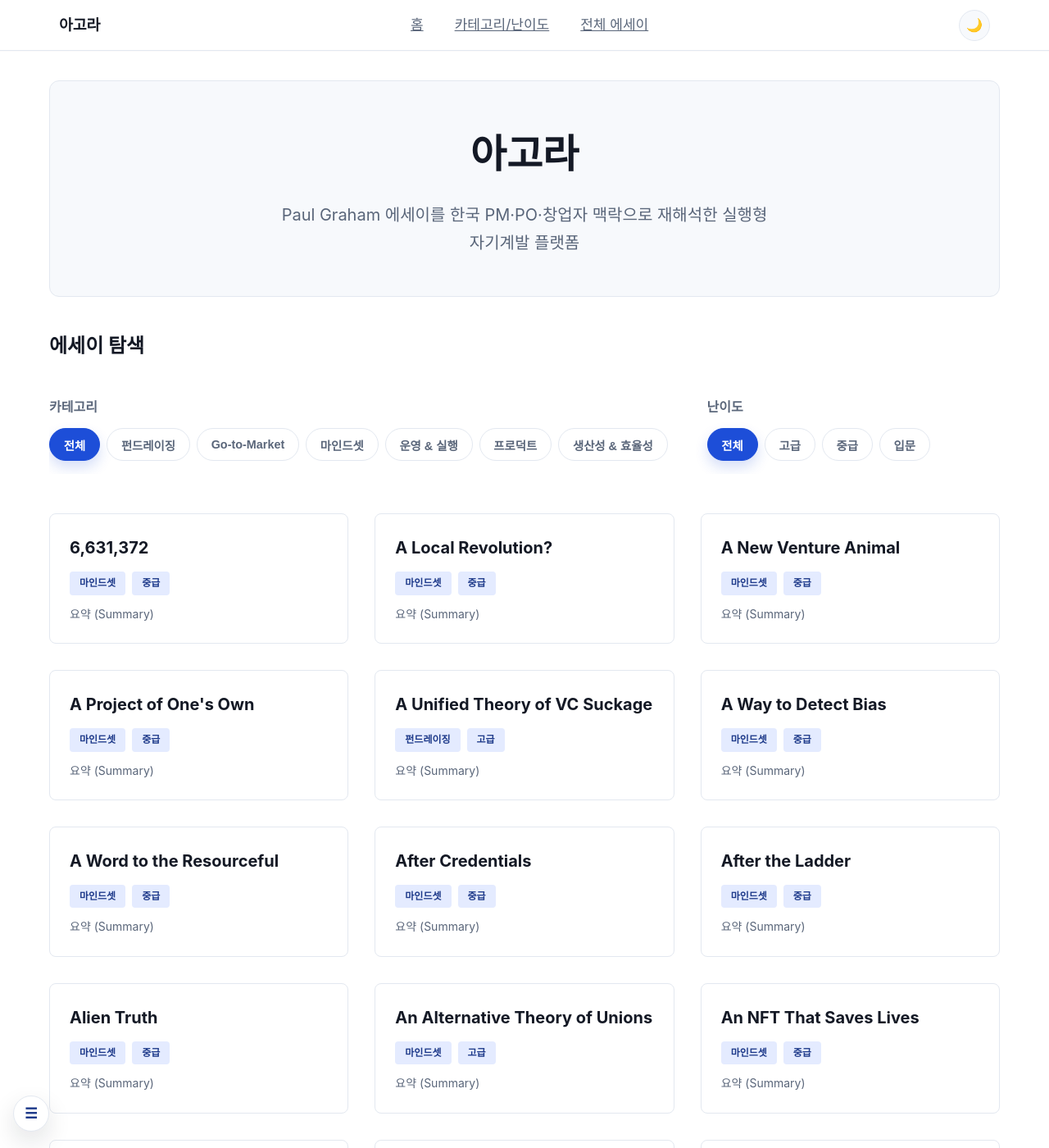
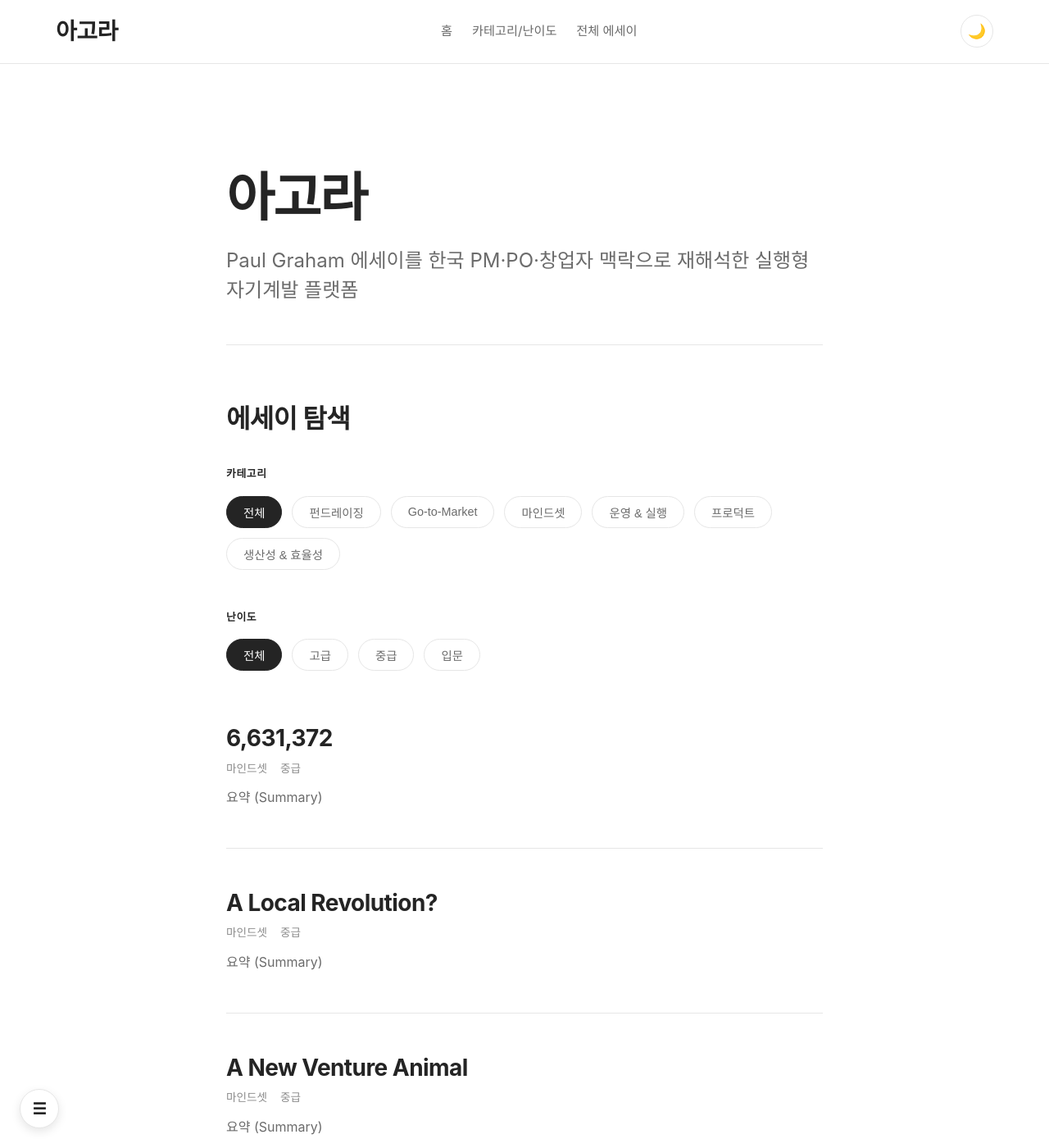
Before and after one commit to arenga/YC, a Jekyll site: the page built from blog/index.html, in a window 1280 px wide and 1400 px high. Shown: the whole window at 82% size. Built offline with Jekyll 4.4.1, drawn with Linux system fonts in a browser that asks for light colours; some web fonts are replaced.

Commit message:
Apply Medium-inspired design to 아고라
- Updated typography with larger font sizes (20px body, 42px+ titles)
- Applied Pretendard Variable font for improved readability
- Redesigned with Medium's minimalist aesthetic
- Changed primary color to green (#1A8917) like Medium
- Removed heavy shadows, using clean borders instead
- Optimized reading width to 680px
- Increased spacing and margins for better readability
- Simplified card design with bottom borders
- Enhanced dark mode with proper color contrast

The design now focuses on reading experience with:
- Clear typography hierarchy
- Generous whitespace
- Minimal distractions
- Clean, professional appearance

🤖 Generated with [Claude Code](https://claude.com/claude-code)

Co-Authored-By: Claude <noreply@anthropic.com>

```diff
--- a/blog/_layouts/default.html
+++ b/blog/_layouts/default.html
@@ -6,6 +6,7 @@
   <title>{% if page.title %}{{ page.title }} - {% endif %}{{ site.title }}</title>
   <meta name="description" content="{{ page.excerpt | default: site.description | strip_html | normalize_whitespace | truncate: 160 | escape }}">
   {% seo %}
+  <link rel="stylesheet" as="style" crossorigin href="https://cdn.jsdelivr.net/gh/orioncactus/pretendard@v1.3.9/dist/web/variable/pretendardvariable-dynamic-subset.min.css" />
   <link rel="stylesheet" href="{{ '/assets/css/main.css' | relative_url }}">
 </head>
 <body>
--- a/blog/assets/css/main.css
+++ b/blog/assets/css/main.css
@@ -1,4 +1,4 @@
-@import url("https://cdn.jsdelivr.net/gh/orioncactus/pretendard/dist/web/variable/pretendardvariable.css");
+/* Medium-inspired Design for 아고라 */
 
 /* CSS Reset & Base */
 * {
@@ -12,84 +12,84 @@
 :root:not([data-theme]),
 .theme-light {
   color-scheme: light;
-  --color-bg: #ffffff;
-  --color-surface: #f7f9fc;
-  --color-text: #141925;
-  --color-text-light: #5a667a;
-  --color-border: #e3e8f0;
-  --color-primary: #1d4ed8;
-  --color-primary-strong: #1e3a8a;
-  --color-primary-soft: #e4ebff;
-  --color-hover: #f0f4ff;
-  --font-sans: "Pretendard Variable", "Pretendard", -apple-system, BlinkMacSystemFont, "Segoe UI", Roboto, "Helvetica Neue", Arial, sans-serif;
-  --font-serif: "Pretendard Variable", "Pretendard", "Apple SD Gothic Neo", "Noto Sans KR", sans-serif;
-  --max-width: 1200px;
-  --content-width: 72ch;
+  --color-bg: #FFFFFF;
+  --color-surface: #FAFAFA;
+  --color-text: #242424;
+  --color-text-medium: #6B6B6B;
+  --color-text-light: #8B8B8B;
+  --color-border: #E6E6E6;
+  --color-border-light: #F2F2F2;
+  --color-primary: #1A8917;
+  --color-primary-hover: #156d13;
+  --color-primary-soft: #E8F5E7;
+  --color-hover: #F7F7F7;
+  --font-sans: "Pretendard Variable", "Pretendard", -apple-system, BlinkMacSystemFont, system-ui, sans-serif;
+  --max-width: 1192px;
+  --content-width: 680px;
+  --reading-width: 728px;
 }
 
 :root[data-theme="dark"],
 .theme-dark {
   color-scheme: dark;
-  --color-bg: #0b0f1a;
-  --color-surface: #0f172a;
-  --color-text: #e5ebf5;
-  --color-text-light: #b5c1d6;
-  --color-border: #1f2937;
-  --color-primary: #60a5fa;
-  --color-primary-strong: #93c5fd;
-  --color-primary-soft: rgba(96, 165, 250, 0.16);
-  --color-hover: rgba(96, 165, 250, 0.14);
-}
-
-body {
-  font-family: var(--font-sans);
-  font-size: 17px;
-  line-height: 1.7;
-  color: var(--color-text);
-  background: var(--color-bg);
-  -webkit-font-smoothing: antialiased;
-  text-rendering: optimizeLegibility;
-  transition: background-color 0.25s ease, color 0.25s ease;
+  --color-bg: #0A0A0A;
+  --color-surface: #1A1A1A;
+  --color-text: #E6E6E6;
+  --color-text-medium: #A8A8A8;
+  --color-text-light: #8B8B8B;
+  --color-border: #2E2E2E;
+  --color-border-light: #242424;
+  --color-primary: #5ECC58;
+  --color-primary-hover: #4DB847;
+  --color-primary-soft: rgba(94, 204, 88, 0.15);
+  --color-hover: #1F1F1F;
 }
 
 html {
   scroll-behavior: smooth;
 }
 
-/* Header */
+body {
+  font-family: var(--font-sans);
+  font-size: 18px;
+  line-height: 1.6;
+  color: var(--color-text);
+  background: var(--color-bg);
+  -webkit-font-smoothing: antialiased;
+  -moz-osx-font-smoothing: grayscale;
+  text-rendering: optimizeLegibility;
+  transition: background-color 0.3s ease, color 0.3s ease;
+}
+
+/* Header - Medium Style */
 .site-header {
   border-bottom: 1px solid var(--color-border);
-  padding: 0.5rem 0;
+  background: var(--color-bg);
   position: sticky;
   top: 0;
-  background: color-mix(in srgb, var(--color-bg) 90%, transparent);
-  backdrop-filter: blur(10px);
   z-index: 100;
-  box-shadow: 0 1px 0 rgba(0, 0, 0, 0.02);
-  transition: transform 0.2s ease, box-shadow 0.2s ease;
+  transition: transform 0.3s ease;
 }
 
 .site-header.hide {
   transform: translateY(-100%);
-  box-shadow: none;
 }
 
 .nav-container {
   max-width: var(--max-width);
   margin: 0 auto;
-  padding: 0 2rem;
+  padding: 1rem 1.5rem;
   display: flex;
   justify-content: space-between;
   align-items: center;
-  gap: 1rem;
 }
 
 .site-title {
-  font-size: 1.15rem;
-  font-weight: 800;
+  font-size: 1.75rem;
+  font-weight: 700;
   color: var(--color-text);
   text-decoration: none;
-  letter-spacing: -0.01em;
+  letter-spacing: -0.02em;
 }
 
 .site-title:hover {
@@ -98,54 +98,45 @@ html {
 
 .nav-links {
   display: flex;
-  gap: 0.75rem;
+  gap: 1.5rem;
   align-items: center;
-  flex-wrap: wrap;
 }
 
 .nav-links a {
-  padding: 0.45rem 0.75rem;
-  border-radius: 999px;
-  color: var(--color-text-light);
-  border: 1px solid transparent;
-  transition: all 0.2s;
+  color: var(--color-text-medium);
+  text-decoration: none;
+  font-size: 0.95rem;
+  transition: color 0.2s;
 }
 
 .nav-links a:hover {
   color: var(--color-text);
-  background: var(--color-hover);
-  border-color: var(--color-border);
-}
-
-.nav-links a:focus-visible {
-  outline: 2px solid var(--color-primary);
-  outline-offset: 2px;
 }
 
 .nav-actions {
   display: flex;
   align-items: center;
-  gap: 0.5rem;
+  gap: 1rem;
 }
 
 .theme-toggle {
-  width: 38px;
-  height: 38px;
+  width: 40px;
+  height: 40px;
   border-radius: 50%;
   border: 1px solid var(--color-border);
-  background: var(--color-surface);
+  background: var(--color-bg);
   color: var(--color-text);
   cursor: pointer;
-  display: inline-flex;
+  display: flex;
   align-items: center;
   justify-content: center;
-  font-size: 1rem;
+  font-size: 1.1rem;
   transition: all 0.2s ease;
 }
 
 .theme-toggle:hover {
-  box-shadow: 0 6px 16px rgba(0, 0, 0, 0.12);
-  border-color: var(--color-primary);
+  background: var(--color-hover);
+  border-color: var(--color-text-medium);
 }
 
 .theme-toggle:focus-visible {
@@ -157,84 +148,91 @@ html {
 .main-content {
   max-width: var(--max-width);
   margin: 0 auto;
-  padding: 2.25rem 1.25rem 3rem;
+  padding: 3rem 1.5rem;
   min-height: calc(100vh - 200px);
 }
 
-/* Home Page */
+/* Home Hero - Medium Style */
 .hero {
-  text-align: center;
-  padding: 3rem 1rem;
-  border: 1px solid var(--color-border);
-  background: var(--color-surface);
-  border-radius: 12px;
-  margin-bottom: 2.5rem;
+  text-align: left;
+  padding: 5rem 0 3rem;
+  max-width: var(--reading-width);
+  margin: 0 auto 4rem;
+  border-bottom: 1px solid var(--color-border);
 }
 
 .hero-title {
-  font-size: 3rem;
+  font-size: 4rem;
   font-weight: 700;
-  margin-bottom: 1rem;
+  margin-bottom: 1.5rem;
+  letter-spacing: -0.03em;
+  line-height: 1.1;
 }
 
 .hero-subtitle {
-  font-size: 1.25rem;
-  color: var(--color-text-light);
-  max-width: 600px;
-  margin: 0 auto;
+  font-size: 1.5rem;
+  color: var(--color-text-medium);
+  line-height: 1.5;
+  font-weight: 400;
 }
 
-/* Filter Section */
+/* Filter Section - Medium Style */
 .filter-section {
-  margin-bottom: 3rem;
+  max-width: var(--reading-width);
+  margin: 0 auto 4rem;
 }
 
 .section-title {
-  font-size: 1.5rem;
-  margin-bottom: 1.5rem;
+  font-size: 2rem;
+  font-weight: 700;
+  margin-bottom: 2rem;
+  letter-spacing: -0.02em;
 }
 
 .filters {
   display: flex;
   gap: 3rem;
   flex-wrap: wrap;
-  padding: 1rem 0;
-  overflow-x: auto;
+  margin-bottom: 2rem;
 }
 
 .filter-group h3 {
   font-size: 1rem;
-  margin-bottom: 0.75rem;
-  color: var(--color-text-light);
+  font-weight: 600;
+  margin-bottom: 1rem;
+  color: var(--color-text);
+  text-transform: uppercase;
+  letter-spacing: 0.05em;
+  font-size: 0.8rem;
 }
 
 .filter-tags {
   display: flex;
-  gap: 0.5rem;
+  gap: 0.75rem;
   flex-wrap: wrap;
 }
 
 .filter-tag {
-  padding: 0.55rem 1.05rem;
+  padding: 0.5rem 1.25rem;
   border: 1px solid var(--color-border);
   background: var(--color-bg);
-  border-radius: 999px;
+  border-radius: 24px;
   cursor: pointer;
   font-size: 0.9rem;
-  font-weight: 600;
-  color: var(--color-text-light);
+  font-weight: 500;
+  color: var(--color-text-medium);
   transition: all 0.2s ease;
 }
 
 .filter-tag:hover {
   background: var(--color-hover);
+  border-color: var(--color-text-medium);
 }
 
 .filter-tag.active {
-  background: var(--color-primary);
-  color: #fff;
-  border-color: var(--color-primary);
-  box-shadow: 0 8px 16px rgba(29, 78, 216, 0.18);
+  background: var(--color-text);
+  color: var(--color-bg);
+  border-color: var(--color-text);
 }
 
 .filter-tag:focus-visible {
@@ -242,101 +240,86 @@ html {
   outline-offset: 2px;
 }
 
-/* Essays Grid */
+/* Essays Grid - Medium Style */
 .essays-grid {
-  display: grid;
-  grid-template-columns: repeat(auto-fill, minmax(300px, 1fr));
-  gap: 2rem;
+  max-width: var(--reading-width);
+  margin: 0 auto;
+  display: flex;
+  flex-direction: column;
+  gap: 3rem;
 }
 
 .essay-card {
-  border: 1px solid var(--color-border);
-  border-radius: 8px;
-  padding: 1.5rem;
-  transition: all 0.3s;
-  background: #fff;
-  display: grid;
-  grid-template-rows: auto auto 1fr;
+  border-bottom: 1px solid var(--color-border);
+  padding-bottom: 3rem;
+  transition: all 0.2s;
+  background: transparent;
 }
 
-[data-theme="dark"] .hero,
-[data-theme="dark"] .essay-card,
-[data-theme="dark"] .toc {
-  background: var(--color-surface);
+.essay-card:last-child {
+  border-bottom: none;
 }
 
-[data-theme="dark"] .essay-card {
-  border-color: var(--color-border);
-  box-shadow: 0 6px 16px rgba(0, 0, 0, 0.35);
-}
-
-.essay-card:hover {
-  box-shadow: 0 4px 12px rgba(0, 0, 0, 0.1);
-  border-color: var(--color-primary);
+.essay-card:hover .essay-card-title a {
+  color: var(--color-primary);
 }
 
 .essay-card-title {
-  font-size: 1.25rem;
-  margin-bottom: 0.75rem;
+  font-size: 1.75rem;
+  font-weight: 700;
+  margin-bottom: 0.5rem;
+  letter-spacing: -0.02em;
+  line-height: 1.3;
 }
 
 .essay-card-title a {
   color: var(--color-text);
   text-decoration: none;
-}
-
-.essay-card-title a:hover {
-  color: var(--color-primary);
+  transition: color 0.2s;
 }
 
 .essay-card-meta {
   display: flex;
-  gap: 0.5rem;
+  gap: 1rem;
   margin-bottom: 0.75rem;
+  align-items: center;
 }
 
 .essay-card-meta span {
-  font-size: 0.75rem;
-  padding: 0.25rem 0.75rem;
-  border-radius: 4px;
-  background: var(--color-primary-soft);
-  color: var(--color-primary-strong);
-  font-weight: 600;
+  font-size: 0.85rem;
+  color: var(--color-text-light);
+  font-weight: 500;
 }
 
 .essay-card-excerpt {
-  font-size: 0.875rem;
-  color: var(--color-text-light);
+  font-size: 1rem;
+  color: var(--color-text-medium);
   line-height: 1.6;
 }
 
-/* Essay Page */
+/* Essay Page - Medium Reading Experience */
 .essay {
   max-width: var(--content-width);
   margin: 0 auto;
-  width: 100%;
 }
 
 .breadcrumb {
   display: flex;
   align-items: center;
-  gap: 0.35rem;
-  font-size: 0.9rem;
+  gap: 0.5rem;
+  font-size: 0.85rem;
   color: var(--color-text-light);
-  margin-bottom: 0.75rem;
-  flex-wrap: wrap;
+  margin-bottom: 2rem;
 }
 
 .breadcrumb a {
   color: var(--color-text-light);
   text-decoration: none;
-  padding: 0.15rem 0.3rem;
-  border-radius: 6px;
+  transition: color 0.2s;
 }
 
 .breadcrumb a:hover {
   color: var(--color-text);
-  background: var(--color-hover);
 }
 
 .reading-progress {
@@ -344,190 +327,170 @@ html {
   top: 0;
   left: 0;
   width: 100%;
-  height: 3px;
-  background: rgba(227, 232, 240, 0.9);
-  border-radius: 999px;
-  overflow: hidden;
+  height: 2px;
+  background: transparent;
   z-index: 200;
-}
-
-[data-theme="dark"] .reading-progress {
-  background: rgba(31, 41, 55, 0.9);
 }
 
 .reading-progress span {
   display: block;
   height: 100%;
   width: 0;
-  background: linear-gradient(90deg, #2563eb, #7c3aed);
+  background: var(--color-text);
   transition: width 0.1s ease-out;
 }
 
-[data-theme="dark"] .reading-progress span {
-  background: linear-gradient(90deg, #60a5fa, #a78bfa);
-}
-.scroll-top {
+.scroll-top,
+.toc-fab {
   position: fixed;
-  right: 16px;
-  bottom: 20px;
-  width: 44px;
-  height: 44px;
+  bottom: 24px;
+  width: 48px;
+  height: 48px;
   border-radius: 50%;
   border: 1px solid var(--color-border);
   background: var(--color-bg);
-  color: var(--color-primary-strong);
-  font-size: 1.1rem;
-  font-weight: 700;
-  box-shadow: 0 12px 30px rgba(20, 25, 37, 0.12);
+  color: var(--color-text);
+  font-size: 1.2rem;
+  font-weight: 600;
+  box-shadow: 0 4px 12px rgba(0, 0, 0, 0.1);
   cursor: pointer;
-  opacity: 0;
-  pointer-events: none;
   transition: all 0.2s ease;
 }
 
-[data-theme="dark"] .scroll-top {
-  background: var(--color-surface);
-  color: var(--color-primary);
-  box-shadow: 0 12px 30px rgba(0, 0, 0, 0.45);
+.scroll-top {
+  right: 24px;
+  opacity: 0;
+  pointer-events: none;
 }
 
 .scroll-top.show {
   opacity: 1;
   pointer-events: auto;
-  transform: translateY(0);
-}
-
-.scroll-top:focus-visible {
-  outline: 2px solid var(--color-primary);
-  outline-offset: 2px;
 }
 
 .toc-fab {
-  position: fixed;
-  left: 16px;
-  bottom: 20px;
-  width: 44px;
-  height: 44px;
-  border-radius: 50%;
-  border: 1px solid var(--color-border);
-  background: var(--color-bg);
-  color: var(--color-primary-strong);
-  font-size: 1.1rem;
-  font-weight: 700;
-  box-shadow: 0 12px 30px rgba(20, 25, 37, 0.12);
-  cursor: pointer;
-  transition: all 0.2s ease;
+  left: 24px;
 }
 
-[data-theme="dark"] .toc-fab {
-  background: var(--color-surface);
-  color: var(--color-primary);
-  box-shadow: 0 12px 30px rgba(0, 0, 0, 0.45);
+.scroll-top:hover,
+.toc-fab:hover {
+  background: var(--color-text);
+  color: var(--color-bg);
+  transform: scale(1.05);
 }
 
+.scroll-top:focus-visible,
 .toc-fab:focus-visible {
   outline: 2px solid var(--color-primary);
   outline-offset: 2px;
 }
 
 .essay-header {
-  text-align: center;
-  padding-bottom: 2rem;
+  padding: 3rem 0 2rem;
+  margin-bottom: 3rem;
   border-bottom: 1px solid var(--color-border);
-  margin-bottom: 2rem;
 }
 
 .essay-title {
-  font-size: 2.25rem;
+  font-size: 3rem;
   font-weight: 700;
-  margin-bottom: 1rem;
+  margin-bottom: 1.5rem;
+  letter-spacing: -0.03em;
+  line-height: 1.15;
 }
 
 .essay-meta {
   display: flex;
-  gap: 1rem;
-  justify-content: center;
+  gap: 1.5rem;
   margin-bottom: 1rem;
+  flex-wrap: wrap;
 }
 
 .essay-meta span {
-  font-size: 0.875rem;
-  padding: 0.5rem 1rem;
-  border-radius: 4px;
-  background: var(--color-hover);
+  font-size: 0.9rem;
+  color: var(--color-text-medium);
+  font-weight: 500;
 }
 
 .original-link {
   color: var(--color-primary);
   text-decoration: none;
-  font-size: 0.875rem;
+  font-size: 0.9rem;
+  font-weight: 500;
 }
 
 .original-link:hover {
   text-decoration: underline;
 }
 
-/* Essay Content */
+/* Essay Content - Medium Typography */
 .essay-content {
-  font-family: var(--font-serif);
-  font-size: 1.08rem;
-  line-height: 1.85;
+  font-size: 1.25rem;
+  line-height: 1.7;
   color: var(--color-text);
-  text-wrap: pretty;
-  word-break: keep-all;
-  hyphens: auto;
+  letter-spacing: -0.003em;
 }
 
-.essay-content p + p {
-  margin-top: 0.85rem;
+.essay-content p {
+  margin: 2rem 0;
 }
 
 .essay-content h2 {
-  font-family: var(--font-sans);
-  font-size: 1.5rem;
-  margin: 2.5rem 0 1rem;
-  padding-top: 1.5rem;
-  border-top: 1px solid var(--color-border);
-  scroll-margin-top: 90px;
+  font-size: 2rem;
+  font-weight: 700;
+  margin: 3.5rem 0 1.5rem;
+  letter-spacing: -0.02em;
+  line-height: 1.25;
+  scroll-margin-top: 80px;
 }
 
 .essay-content h2:first-child {
-  border-top: none;
-  padding-top: 0;
   margin-top: 0;
 }
 
 .essay-content h3 {
-  font-family: var(--font-sans);
-  font-size: 1.2rem;
-  margin: 1.5rem 0 0.5rem;
-  scroll-margin-top: 90px;
-}
-
-.essay-content p {
-  margin: 1.05rem 0;
+  font-size: 1.5rem;
+  font-weight: 700;
+  margin: 2.5rem 0 1rem;
+  letter-spacing: -0.015em;
+  line-height: 1.3;
+  scroll-margin-top: 80px;
 }
 
 .essay-content ul,
 .essay-content ol {
-  margin: 1rem 0 1.5rem;
-  padding-left: 1.25rem;
+  margin: 2rem 0;
+  padding-left: 2rem;
 }
 
 .essay-content li {
-  margin-bottom: 0.5rem;
+  margin-bottom: 0.75rem;
+  line-height: 1.7;
+}
+
+.essay-content li::marker {
+  color: var(--color-text-medium);
 }
 
 .essay-content strong {
-  font-weight: 700;
-  color: #0f172a;
-  background: var(--color-primary-soft);
-  padding: 0 4px;
+  font-weight: 600;
+  color: var(--color-text);
 }
 
-.essay-content ul li::marker,
-.essay-content ol li::marker {
+.essay-content em {
+  font-style: italic;
+}
+
+.essay-content a {
   color: var(--color-primary);
+  text-decoration: underline;
+  text-decoration-thickness: 1px;
+  text-underline-offset: 2px;
+  transition: color 0.2s;
+}
+
+.essay-content a:hover {
+  color: var(--color-primary-hover);
 }
 
 .essay-content hr {
@@ -536,55 +499,75 @@ html {
   margin: 3rem 0;
 }
 
-.toc {
-  border: 1px solid var(--color-border);
-  background: linear-gradient(145deg, #ffffff, #f7f9fc);
-  border-radius: 14px;
-  padding: 1rem 1.25rem;
-  margin: 0 auto 1.5rem;
-  box-shadow: 0 10px 25px rgba(20, 25, 37, 0.06);
+.essay-content blockquote {
+  border-left: 3px solid var(--color-text);
+  padding-left: 1.5rem;
+  margin: 2rem 0;
+  font-style: italic;
+  color: var(--color-text-medium);
 }
 
-[data-theme="dark"] .toc {
-  background: linear-gradient(145deg, #0f172a, #0b1220);
-  box-shadow: 0 10px 25px rgba(0, 0, 0, 0.35);
+.essay-content code {
+  background: var(--color-surface);
+  padding: 0.2em 0.4em;
+  border-radius: 3px;
+  font-size: 0.9em;
+  font-family: "SF Mono", "Consolas", "Liberation Mono", "Menlo", monospace;
+}
+
+.essay-content pre {
+  background: var(--color-surface);
+  padding: 1.5rem;
+  border-radius: 8px;
+  overflow-x: auto;
+  margin: 2rem 0;
+}
+
+.essay-content pre code {
+  background: none;
+  padding: 0;
+}
+
+/* Table of Contents - Medium Style */
+.toc {
+  background: var(--color-surface);
+  border: 1px solid var(--color-border);
+  border-radius: 8px;
+  padding: 1.5rem;
+  margin: 0 0 3rem;
 }
 
 .toc-header {
-  display: flex;
-  justify-content: space-between;
-  align-items: baseline;
-  gap: 0.75rem;
-  flex-wrap: wrap;
+  margin-bottom: 1rem;
 }
 
 .toc-title {
   font-weight: 700;
+  font-size: 1rem;
   color: var(--color-text);
 }
 
 .toc-hint {
-  font-size: 0.9rem;
+  font-size: 0.85rem;
   color: var(--color-text-light);
+  margin-top: 0.25rem;
 }
 
 .toc ul {
   list-style: none;
   padding: 0;
-  margin: 0.5rem 0 0;
+  margin: 0;
 }
 
 .toc-item {
-  margin: 0.35rem 0;
-  position: relative;
-  padding-left: 0.75rem;
+  margin: 0.5rem 0;
 }
 
 .toc-item a {
-  color: var(--color-text);
+  color: var(--color-text-medium);
   text-decoration: none;
-  padding: 0.25rem 0;
-  display: inline-block;
+  font-size: 0.95rem;
+  transition: color 0.2s;
 }
 
 .toc-item a:hover {
@@ -593,74 +576,17 @@ html {
 
 .toc-item.depth-2 {
   padding-left: 1.5rem;
-  color: var(--color-text-light);
-}
-
-.toc-item::before {
-  content: "";
-  position: absolute;
-  left: 0.25rem;
-  top: 0.75rem;
-  width: 6px;
-  height: 6px;
-  border-radius: 50%;
-  background: var(--color-primary);
-}
-
-.essay-content blockquote {
-  border-left: 4px solid var(--color-primary);
-  background: var(--color-primary-soft);
-  padding: 0.75rem 1rem;
-  margin: 1.5rem 0;
-  color: #0f172a;
-}
-
-/* Essay Footer */
-.essay-footer {
-  margin-top: 4rem;
-  padding-top: 2rem;
-  border-top: 1px solid var(--color-border);
-  display: flex;
-  justify-content: space-between;
-  align-items: center;
-}
-
-.back-link {
-  color: var(--color-primary);
-  text-decoration: none;
-  font-size: 0.875rem;
-}
-
-.back-link:hover {
-  text-decoration: underline;
-}
-
-.share-buttons {
-  display: flex;
-  gap: 0.5rem;
-}
-
-.share-buttons button {
-  padding: 0.5rem 1rem;
-  border: 1px solid var(--color-border);
-  background: var(--color-bg);
-  border-radius: 4px;
-  cursor: pointer;
-  font-size: 0.875rem;
-  transition: all 0.2s;
-}
-
-.share-buttons button:hover {
-  background: var(--color-hover);
+  font-size: 0.9rem;
 }
 
 /* Footer */
 .site-footer {
   border-top: 1px solid var(--color-border);
-  padding: 2rem;
+  padding: 3rem 1.5rem;
   text-align: center;
-  color: var(--color-text-light);
-  font-size: 0.875rem;
+  color: var(--color-text-medium);
+  font-size: 0.9rem;
+  margin-top: 5rem;
 }
 
 .site-footer p {
@@ -676,16 +602,100 @@ html {
   text-decoration: underline;
 }
 
-/* Responsive */
+/* Responsive Design */
 @media (max-width: 768px) {
   body {
     font-size: 16px;
   }
 
-  .breadcrumb {
-    font-size: 0.85rem;
+  .nav-container {
+    padding: 1rem;
   }
 
+  .nav-links {
+    gap: 1rem;
+  }
+
+  .nav-links a {
+    font-size: 0.9rem;
+  }
+
+  .main-content {
+    padding: 2rem 1rem;
+  }
+
+  .hero {
+    padding: 3rem 0 2rem;
+    margin-bottom: 3rem;
+  }
+
+  .hero-title {
+    font-size: 2.5rem;
+  }
+
+  .hero-subtitle {
+    font-size: 1.15rem;
+  }
+
+  .section-title {
+    font-size: 1.5rem;
+  }
+
+  .filters {
+    gap: 2rem;
+  }
+
+  .essays-grid {
+    gap: 2rem;
+  }
+
+  .essay-card {
+    padding-bottom: 2rem;
+  }
+
+  .essay-card-title {
+    font-size: 1.35rem;
+  }
+
+  .essay-title {
+    font-size: 2rem;
+  }
+
+  .essay-content {
+    font-size: 1.125rem;
+  }
+
+  .essay-content h2 {
+    font-size: 1.5rem;
+    margin: 2.5rem 0 1rem;
+  }
+
+  .essay-content h3 {
+    font-size: 1.25rem;
+    margin: 2rem 0 0.75rem;
+  }
+
+  .essay-content p {
+    margin: 1.5rem 0;
+  }
+
+  .scroll-top,
+  .toc-fab {
+    width: 44px;
+    height: 44px;
+    bottom: 16px;
+  }
+
+  .scroll-top {
+    right: 16px;
+  }
+
+  .toc-fab {
+    left: 16px;
+  }
+}
+
+@media (max-width: 480px) {
   .hero-title {
     font-size: 2rem;
   }
@@ -694,35 +704,11 @@ html {
     font-size: 1rem;
   }
 
-  .essays-grid {
-    grid-template-columns: 1fr;
+  .essay-title {
+    font-size: 1.75rem;
   }
 
-  .essay-title {
-    font-size: 2rem;
-  }
-
-  .essay-content {
-    font-size: 1rem;
-  }
-
-  .toc {
-    padding: 0.85rem 1rem;
-  }
-
-  .essay-footer {
-    flex-direction: column;
-    gap: 1rem;
-    align-items: flex-start;
-  }
-
-  .filters {
-    flex-direction: column;
-    gap: 1.5rem;
-  }
-
-  .scroll-top {
-    right: 12px;
-    bottom: 16px;
+  .nav-links {
+    display: none;
   }
 }
```
